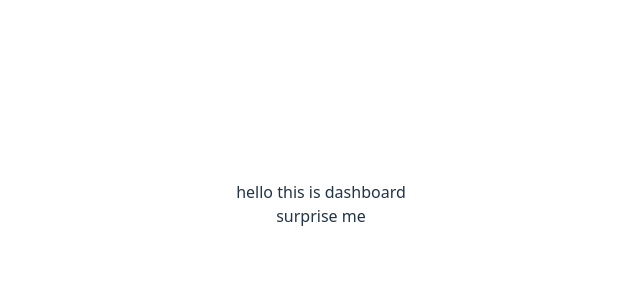
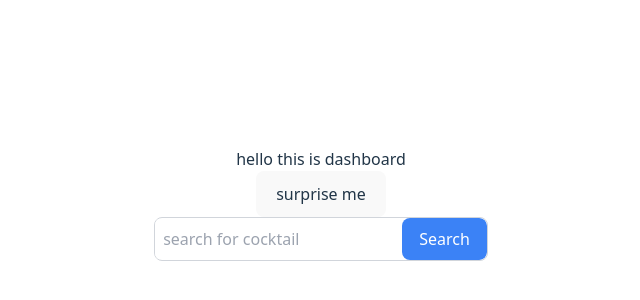
Before and after one commit to xiec1377/drink-app, a React (Vite) app in the folder frontend/: page /dashboard in a window 1280 px wide. Shown: the part 196-496 px from the top of the page, without its empty margins (319-959 px from the left). Built offline with nearby package versions, Linux system fonts and the light colour scheme.

Commit message:
feat: simple search bar feature

```diff
--- a/frontend/src/Dashboard.tsx
+++ b/frontend/src/Dashboard.tsx
@@ -1,9 +1,26 @@
 // import "./App.css";
 import { useEffect, useState } from "react";
 import axios from "axios";
+import DrinkCard from "./components/DrinkCard";
+
+type Cocktail = {
+  strDrink: string;
+  strDrinkThumb: string;
+  strAlcoholic: string;
+  strTags: string;
+};
 
 function Dashboard() {
   const [randomThumb, setRandomThumb] = useState("");
+  const [cocktailFields, setCocktailFields] = useState<Cocktail | null>(null);
+  const [search, setSearch] = useState("");
+  const [searchList, setSearchList] = useState<Cocktail[]>([]);
+
+  const handleInputChange = (e) => {
+    console.log("e:", e.target.value);
+    setSearch(e.target.value);
+  };
+
   const fetchAPI = async () => {
     const response = await axios.get("http://localhost:8080/api");
     console.log("response:", response.data);
@@ -15,8 +32,25 @@ function Dashboard() {
         "https://www.thecocktaildb.com/api/json/v1/1/random.php"
       );
       const drink = response.data.drinks[0];
+      setCocktailFields(response.data.drinks[0]);
       console.log("random:", drink);
-      setRandomThumb(`${drink.strDrinkThumb}/medium`);
+      setRandomThumb(`${drink.strDrinkThumb}/small`);
+    } catch (error) {
+      console.error("Error fetching random cocktail:", error);
+    }
+  };
+
+  const searchCocktail = async () => {
+    try {
+      const response = await axios.get(
+        `https://www.thecocktaildb.com/api/json/v1/1/search.php?s=${search}`
+      );
+      if (response.data.drinks) {
+        console.log("search results:", response.data.drinks);
+        setSearchList(response.data.drinks);
+      } else {
+        console.log("No cocktails found for:", search);
+      }
     } catch (error) {
       console.error("Error fetching random cocktail:", error);
     }
@@ -30,13 +64,39 @@ function Dashboard() {
   return (
     <>
       <p>hello this is dashboard</p>
-      <p onClick={getRandom}>surprise me</p>
-
-      {randomThumb && (
-        <div>
-          <img src={randomThumb} alt="Random cocktail" />
-        </div>
-      )}
+      <button onClick={getRandom}>surprise me</button>
+      {cocktailFields?.strDrinkThumb && (
+        <DrinkCard
+          name={cocktailFields?.strDrink ?? ""}
+          image={`${cocktailFields?.strDrinkThumb}/small`}
+          alcoholic={cocktailFields?.strAlcoholic ?? ""}
+          //   tags={cocktailFields?.strTags ?? ""}
+        />
+      )}{" "}
+      <div className="flex items-center border border-gray-300 rounded-lg overflow-hidden">
+        <input
+          type="text"
+          placeholder="search for cocktail"
+          className="flex-grow p-2 focus:outline-none"
+          value={search}
+          onChange={handleInputChange}
+        />
+        <button
+          className="bg-blue-500 text-white p-2 px-4 hover:bg-blue-600 focus:outline-none"
+          onClick={searchCocktail}
+        >
+          Search
+        </button>
+      </div>
+      {searchList &&
+        searchList.map((cocktail) => (
+          <DrinkCard
+            name={cocktail?.strDrink ?? ""}
+            image={`${cocktail?.strDrinkThumb}/small`}
+            alcoholic={cocktail?.strAlcoholic ?? ""}
+            //   tags={cocktailFields?.strTags ?? ""}
+          />
+        ))}{" "}
     </>
   );
 }
--- /dev/null
+++ b/frontend/src/components/DrinkCard.tsx
@@ -0,0 +1,29 @@
+import React from "react";
+
+function DrinkCard({
+  name,
+  image,
+  alcoholic,
+  tags,
+  onClick,
+  children,
+}: {
+  name?: string;
+  image?: string;
+  alcoholic?: string;
+  tags?: string;
+  children?: React.ReactNode;
+}) {
+  return (
+    <div className="flex flex-col">
+      <img src={image} />
+      <p>{name}</p>
+      <p>{alcoholic}</p>
+      {tags?.split(",").map((tag) => (
+        <p key={tag}>{tag}</p>
+      ))}
+    </div>
+  );
+}
+
+export default DrinkCard;
```
